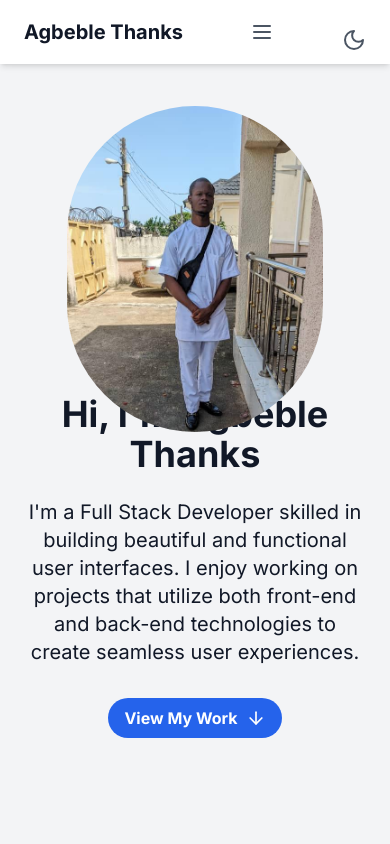
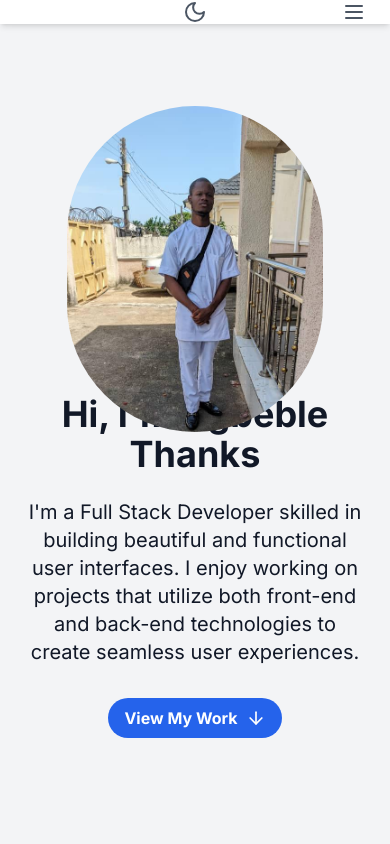
Before and after one commit to thanks299/portfolio, a Next.js app: page / in a window 390 px wide. Shown: the top 844 px of the page. Built offline with nearby package versions, Linux system fonts and the light colour scheme.

Commit message:
Update Header.tsx

```diff
--- a/app/components/Header.tsx
+++ b/app/components/Header.tsx
@@ -2,7 +2,7 @@
 
 import { useState, useEffect } from 'react'
 import { Moon, Sun, Menu, X } from 'lucide-react'
-import { FaGithub, FaLinkedin, FaInstagram } from 'react-icons/fa' // Import the social media icons
+import { FaGithub, FaLinkedin, FaInstagram } from 'react-icons/fa'
 
 interface HeaderProps {
   activeSection: string
@@ -52,18 +52,7 @@ export default function Header({ activeSection, setActiveSection }: HeaderProps)
   return (
     <header className="fixed w-full bg-white dark:bg-gray-800 shadow-md z-20">
       <div className="container mx-auto px-6 py-3 flex justify-between items-center">
-        <h1 className="text-xl font-bold">Agbeble Thanks</h1>
-
-        {/* Menu Button - Only visible on mobile */}
-        <button
-          onClick={toggleMenu}
-          className="lg:hidden text-gray-600 dark:text-gray-300"
-          aria-label="Toggle navigation menu"
-        >
-          {isMenuOpen ? <X className="h-6 w-6" /> : <Menu className="h-6 w-6" />}
-        </button>
-
-        {/* Navigation Menu - Only visible on desktop */}
+        {/* Desktop Navigation Menu - Only visible on desktop */}
         <nav
           className="lg:flex lg:items-center lg:space-x-4 hidden"
         >
@@ -112,7 +101,30 @@ export default function Header({ activeSection, setActiveSection }: HeaderProps)
           </ul>
         </nav>
 
-        {/* Navigation Menu for Mobile - Visible only when the menu is open */}
+        {/* Dark Mode Toggle - Centered */}
+        <button
+          onClick={toggleDarkMode}
+          aria-label="Toggle dark mode"
+          className="absolute left-1/2 transform -translate-x-1/2"
+        >
+          {isDarkMode ? (
+            <Sun className="h-6 w-6 text-gray-600 dark:text-gray-300" />
+          ) : (
+            <Moon className="h-6 w-6 text-gray-600 dark:text-gray-300" />
+          )}
+        </button>
+
+        {/* Menu Button - Only visible on mobile (Far right) */}
+        <button
+          onClick={toggleMenu}
+          className="lg:hidden text-gray-600 dark:text-gray-300 absolute right-6"
+          aria-label="Toggle navigation menu"
+        >
+          {isMenuOpen ? <X className="h-6 w-6" /> : <Menu className="h-6 w-6" />}
+        </button>
+      </div>
+
+      {/* Mobile Navigation Menu - Visible when the menu is open */}
       <nav
         className={`${
           isMenuOpen
@@ -136,7 +148,7 @@ export default function Header({ activeSection, setActiveSection }: HeaderProps)
             </li>
           ))}
           <li className="flex space-x-6">
-              {/* Social Media Links with Icons, aligned horizontally */}
+            {/* Social Media Links with Icons */}
             <a
               href="https://github.com/your-github"
               target="_blank"
@@ -164,20 +176,6 @@ export default function Header({ activeSection, setActiveSection }: HeaderProps)
           </li>
         </ul>
       </nav>
-
-        {/* Dark Mode Toggle */}
-        <button
-          onClick={toggleDarkMode}
-          aria-label="Toggle dark mode"
-          className="lg:ml-4 mt-4 lg:mt-0"
-        >
-          {isDarkMode ? (
-            <Sun className="h-6 w-6 text-gray-600 dark:text-gray-300" />
-          ) : (
-            <Moon className="h-6 w-6 text-gray-600 dark:text-gray-300" />
-          )}
-        </button>
-      </div>
     </header>
   )
 }
```
Lines whose indentation alone changed are shown as unchanged.
